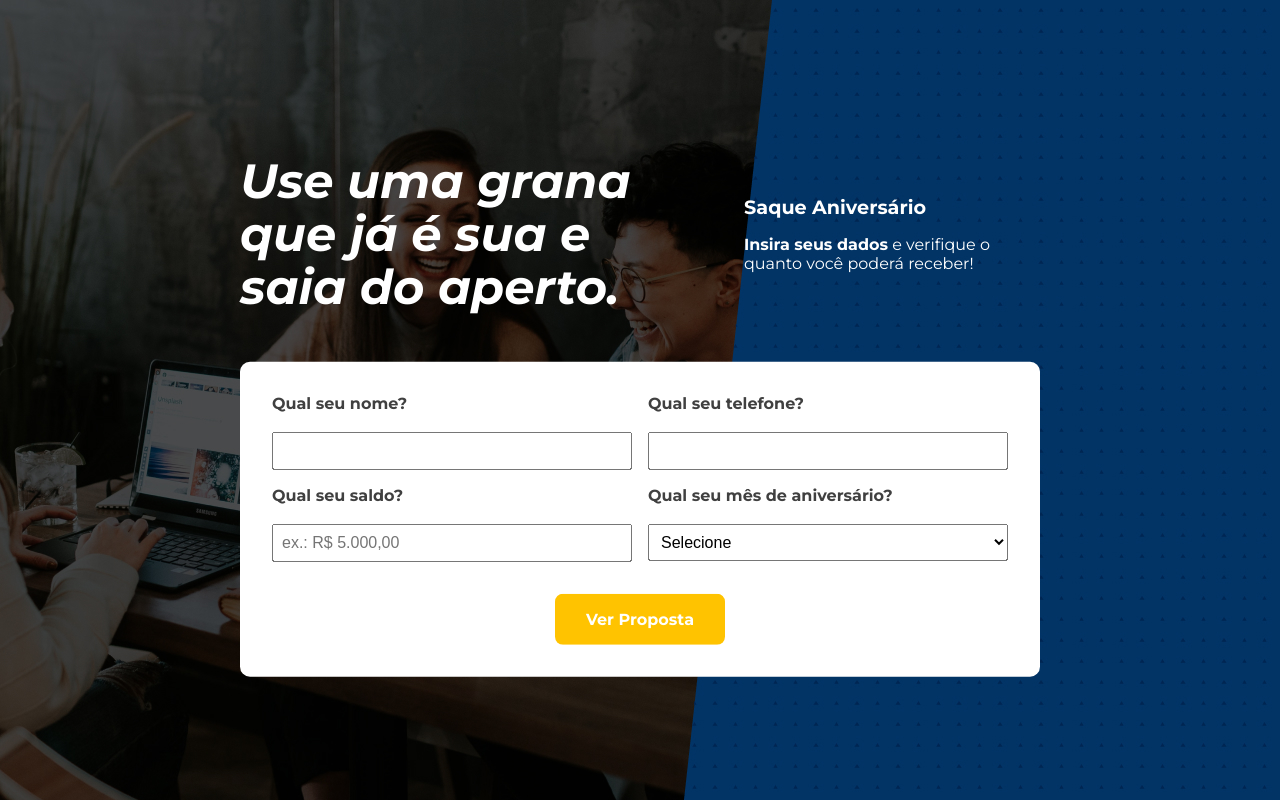
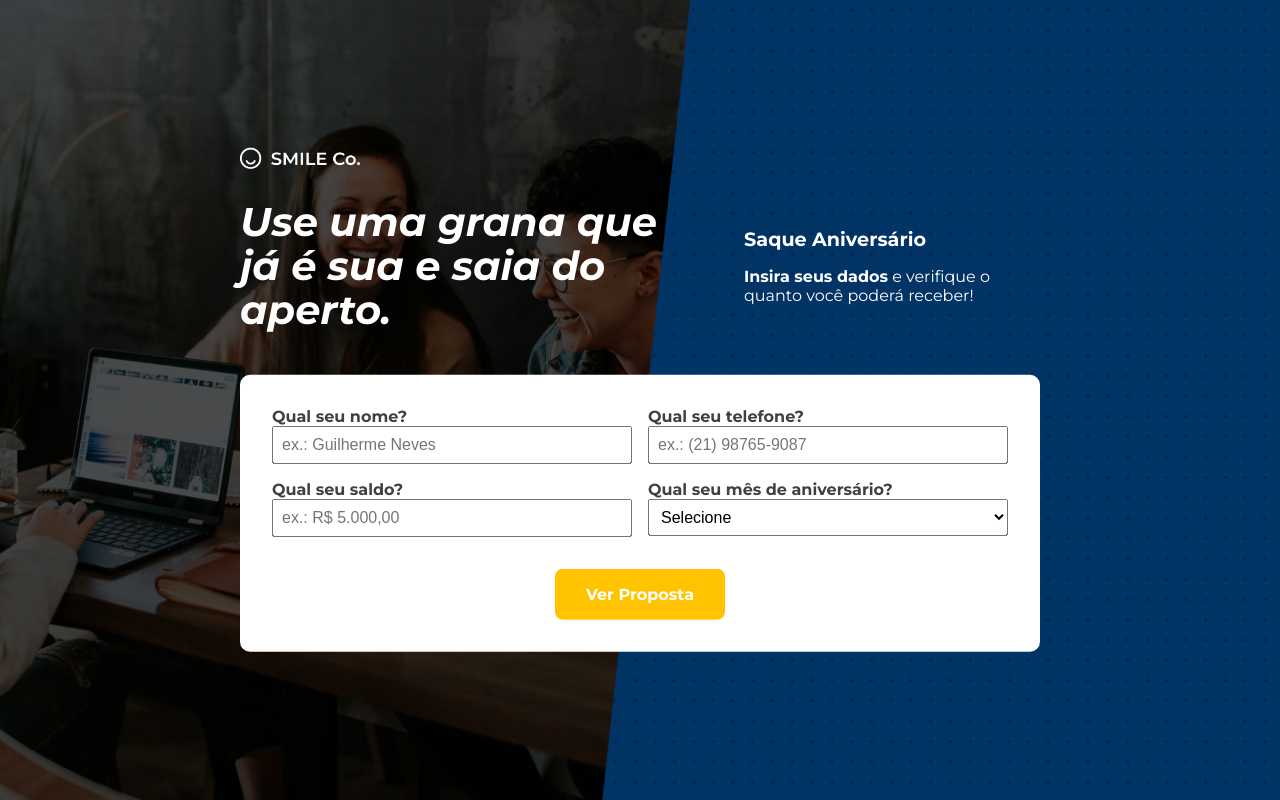
Before and after one commit to vmaziero/fgts-app, a React (Vite) app: page / in a window 1280 px wide. Built offline with nearby package versions, Linux system fonts and the light colour scheme.

Commit message:
refactor: Atualiza variáveis de estilo das páginas e estilo da página /resultado.

```diff
--- a/src/components/form/FgtsForm.styles.ts
+++ b/src/components/form/FgtsForm.styles.ts
@@ -5,7 +5,7 @@ export const Form = styled.form`
   margin: 0 auto;
 `;
 
-export const FormRow = styled.div`
+export const Row = styled.div`
   display: flex;
   flex-wrap: wrap;
   gap: 1rem;
@@ -20,7 +20,6 @@ export const FormGroup = styled.div`
   }
 
   label {
-    display: block;
     font-weight: bold;
     color: #404040;
   }
--- a/src/components/form/FgtsForm.tsx
+++ b/src/components/form/FgtsForm.tsx
@@ -7,7 +7,7 @@ import { formatCurrency } from "../../utils/formatters";
 import { validaTelefone } from '../../services/validaTelefone';
 import {
   Form,
-  FormRow,
+  Row,
   FormGroup,
   ButtonSubmit,
   ButtonWrapper
@@ -72,19 +72,29 @@ function FGTSForm() {
 
   return (
     <Form onSubmit={handleSubmit}>
-      <FormRow>
+      <Row>
         <FormGroup>
           <label>Qual seu nome?</label><br />
-          <input type="text" value={nome} onChange={(e) => setNome(e.target.value)} required />
+          <input
+            type="text"
+            value={nome}
+            onChange={(e) => setNome(e.target.value)}
+            placeholder="ex.: Guilherme Neves"
+            required />
         </FormGroup>
 
         <FormGroup>
           <label>Qual seu telefone?</label><br />
-          <input type="tel" value={telefone} onChange={(e) => setTelefone(e.target.value)} required />
+          <input
+            type="tel"
+            value={telefone}
+            onChange={(e) => setTelefone(e.target.value)}
+            placeholder="ex.: (21) 98765-9087"
+            required />
         </FormGroup>
-      </FormRow>
+      </Row>
 
-      <FormRow>
+      <Row>
         <FormGroup>
           <label>Qual seu saldo?</label><br />
           <input
@@ -102,7 +112,7 @@ function FGTSForm() {
             {meses}
           </select>
         </FormGroup>
-      </FormRow>
+      </Row>
 
       <ButtonWrapper>
         <ButtonSubmit type="submit">Ver Proposta</ButtonSubmit>
--- a/src/index.css
+++ b/src/index.css
@@ -31,9 +31,10 @@ body {
 }
 
 h1 {
-  font-size: 3em;
+  font-size: 2.5em;
   line-height: 1.1;
   font-style: oblique;
+  margin: 6 0;
 }
 
 h2 {
@@ -42,6 +43,11 @@ h2 {
 
 h1, h2 {
   color: #fff;
+}
+
+span {
+  line-height: 1.3;
+  font-size: 0.9rem;
 }
 
 button {
@@ -79,4 +85,6 @@ button:focus-visible {
 
 .background {
   background-image: url('assets/hero2.jpg');
+  background-size: cover;
+  background-position: center;
 }
--- a/src/pages/Home.tsx
+++ b/src/pages/Home.tsx
@@ -1,16 +1,19 @@
 import FGTSForm from '../components/form/FgtsForm';
+import logo from '../assets/logo.png';
 import {
-  FormBox,
+  Box,
   StructureBox,
   CopyRow,
   CopyColumn1,
-  CopyColumn2
+  CopyColumn2,
+  Logo
 } from './styles';
 
 function Home() {
   return (
     <div style={{ padding: '2rem' }}>
       <StructureBox>
+        <Logo src={logo} alt='Smile Co.' />
         <CopyRow>
           <CopyColumn1>
             <h1>Use uma grana que já é sua e saia do aperto.</h1>
@@ -20,9 +23,9 @@ function Home() {
             <p><strong>Insira seus dados</strong> e verifique o quanto você poderá receber!</p>
           </CopyColumn2>
         </CopyRow>
-        <FormBox>
+        <Box>
           <FGTSForm />
-        </FormBox>
+        </Box>
       </StructureBox>
     </div>
   );
--- a/src/pages/Resultado.tsx
+++ b/src/pages/Resultado.tsx
@@ -1,6 +1,7 @@
 import { useEffect } from "react";
 import { useCalculoFgts } from "../context/CalculoFgtsContext";
 import { useNavigate } from "react-router-dom";
+import { Subtitle, Box, Cifrao, Column, CopyColumn1, CopyColumn2, CopyRow, FinalValue, Result, Row, StructureBox, BoldText, Logo } from "./styles";
 
 function Resultado() {
   const { calculoFgts } = useCalculoFgts();
@@ -18,12 +19,41 @@ function Resultado() {
 
     return (
       <div style={{ padding: '2rem' }}>
-        <h1>Resultado</h1>
-        <p><strong>Nome</strong> {calculoFgts.nome}</p>
-        <p><strong>Telefone</strong> {calculoFgts.telefone}</p>
-        <p><strong>Saldo do FGTS</strong> {calculoFgts.saldo.toFixed(2)}</p>
-        <p><strong>Mês de aniversário</strong> {calculoFgts.mes}</p>
-        <p><strong>Valor do saque</strong> {calculoFgts.saque.toFixed(2)}</p>
+        <StructureBox>
+          <Logo />
+          <CopyRow>
+            <CopyColumn1>
+              <h1>Olá, {calculoFgts.nome}!</h1>
+            </CopyColumn1>
+
+            <CopyColumn2>
+              <h2>Saque Aniversário</h2>
+              <p><strong>Insira seus dados</strong> e verifique o quanto você poderá receber!</p>
+            </CopyColumn2>
+          </CopyRow>
+
+          <Box>
+            <Row>
+              <Column>
+                <Result>
+                  <span>
+                    <Subtitle>Você pode receber até</Subtitle><br />
+                      <Cifrao>
+                        R$
+                      </Cifrao>
+                    <FinalValue>
+                      {calculoFgts.saque.toFixed(2)}
+                    </FinalValue>
+                  </span>
+                </Result>
+              </Column>
+
+              <Column>
+                <span><BoldText>Esta simulação traz valores aproximados.</BoldText> Para calcular o valor exato, <BoldText>entre em contato com o Smile.Co a consultar seu saldo no app do FGTS.</BoldText></span>
+              </Column>
+            </Row>
+          </Box>
+        </StructureBox>
       </div>
     );
   }
--- a/src/pages/styles.tsx
+++ b/src/pages/styles.tsx
@@ -1,6 +1,7 @@
 import styled from "styled-components";
+import logo from '../assets/logo.svg';
 
-export const FormBox = styled.div`
+export const Box = styled.div`
   background: #fff;
   padding: 2rem;
   color: #000;
@@ -40,3 +41,66 @@ export const CopyColumn2 = styled.div`
     flex: 1 1 35%;
   }
 `;
+
+export const Row = styled.div`
+  display: flex;
+  flex-wrap: wrap;
+  gap: 3rem;
+  margin-bottom: 1rem;
+  align-items: center;
+`;
+
+export const Column = styled.div`
+  flex: 1 1 100%;
+  align-items: center;
+
+  @media (min-width: 768px) {
+    flex: 1 1 45%;
+  }
+
+  label {
+    display: block;
+    font-weight: bold;
+    color: #404040;
+  }
+
+  input,
+  select {
+    width: 100%;
+    padding: 8px;
+    font-size: 1rem;
+    box-sizing: border-box;
+  }
+`;
+
+export const FinalValue = styled.span`
+  font-size: 3rem;
+  font-weight: 600;
+  color: #168590;
+  `;
+
+  export const Result = styled.div`
+    height: auto;
+    text-align: center;
+  `;
+
+  export const Cifrao = styled.span`
+    font-size: 1.4rem;
+    margin-right: 10px;
+  `;
+
+  export const Subtitle = styled.span`
+    color: #168590;
+    font-weight: bold;
+    font-size: 1.3rem;
+  `;
+
+  export const BoldText = styled.span`
+    font-weight: bold;
+    color: #168590;
+  `;
+
+  export const Logo = styled.img`
+    width: 120px;
+    height: auto;
+  `;
```
Also changed, not shown: src/assets/logo.png (added), src/assets/logo.svg (added).
